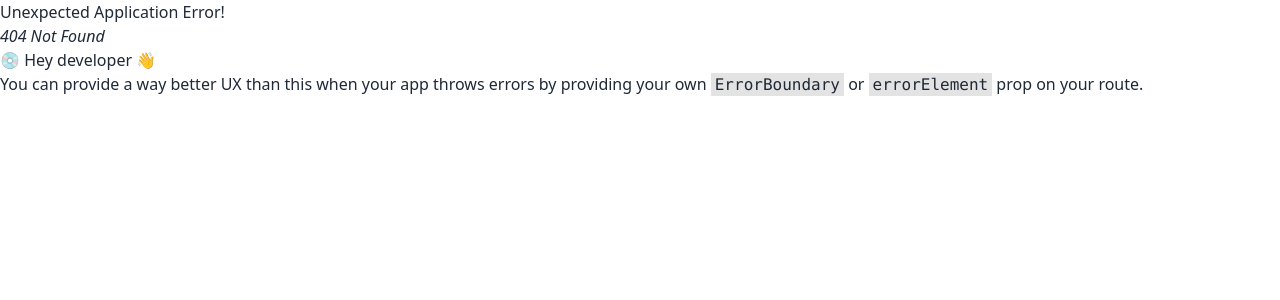
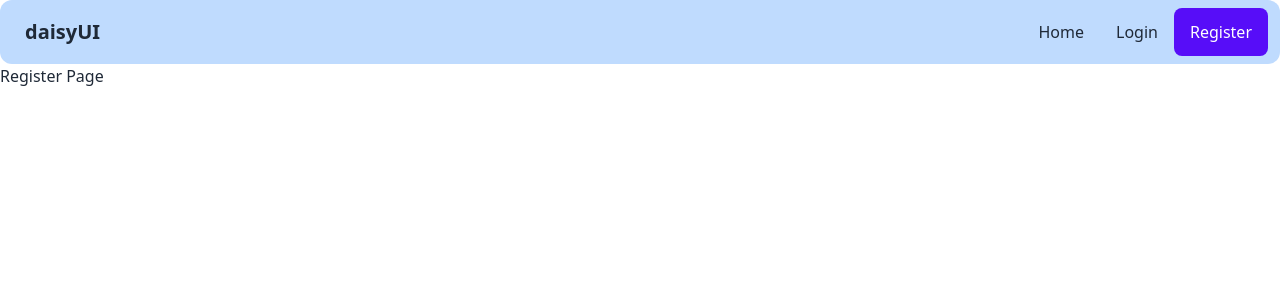
Before and after one commit to rifatsaown/firebase-auth-context, a React (Vite) app: page /register in a window 1280 px wide. Before the commit this address had no page. Shown: the top 300 px of the page. Built offline with nearby package versions, Linux system fonts and the light colour scheme.

Commit message:
Daisyui Done

```diff
--- a/src/App.jsx
+++ b/src/App.jsx
@@ -2,8 +2,6 @@ import { Outlet } from "react-router-dom"
 import Header from "./Components/Header"
 
 function App() {
-
-
   return (
     <>
       <Header></Header>
--- a/src/Components/Header.jsx
+++ b/src/Components/Header.jsx
@@ -1,10 +1,28 @@
+import { NavLink } from "react-router-dom";
 
 const Header = () => {
-    return (
-        <div>
-            This is Header
+  return (
+    <>
+      <div className="navbar bg-blue-200 rounded-xl">
+        <div className="flex-1">
+          <a className="btn btn-ghost normal-case text-xl">daisyUI</a>
         </div>
-    );
+        <div className="flex-none">
+          <ul className="menu menu-horizontal px-1">
+            <li>
+              <NavLink to="/">Home</NavLink>
+            </li>
+            <li>
+              <NavLink to="/login">Login</NavLink>
+            </li>
+            <li>
+              <NavLink to="/register">Register</NavLink>
+            </li>
+          </ul>
+        </div>
+      </div>
+    </>
+  );
 };
 
 export default Header;
--- /dev/null
+++ b/src/Components/Login.jsx
@@ -0,0 +1,9 @@
+const Login = () => {
+    return (
+        <div>
+            Login Page
+        </div>
+    );
+};
+
+export default Login;
--- /dev/null
+++ b/src/Components/Register.jsx
@@ -0,0 +1,9 @@
+const Register = () => {
+    return (
+        <div>
+            Register Page
+        </div>
+    );
+};
+
+export default Register;
```
Also changed, not shown: src/main.jsx (+6 -1 lines).
